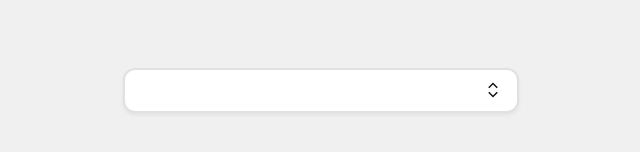
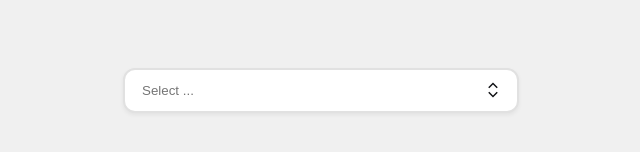
Before and after one commit to MaxymilianSa/vue-select, a Vue app: page / in a window 1280 px wide. Shown: the part 310-462 px from the top of the page, without its empty margins (319-959 px from the left). Built offline with nearby package versions, Linux system fonts and the light colour scheme.

Commit message:
Added first verion of search input

```diff
--- a/src/App.vue
+++ b/src/App.vue
@@ -1,6 +1,6 @@
 <template>
     <main>
-        <v-select v-model="value" v-bind="{ options, clearable: true }" multiple />
+        <v-select v-model="value" v-bind="{ options }" />
     </main>
 </template>
 
--- a/src/assets/main.scss
+++ b/src/assets/main.scss
@@ -48,11 +48,33 @@
         align-items: center;
         justify-content: space-between;
         cursor: pointer;
+        position: relative;
+
+        .delta-select__button-bg {
+            width: 100%;
+            height: 100%;
+            position: absolute;
+            left: 0;
+            z-index: 0;
+            border: none;
+            background-color: transparent;
+            cursor: pointer;
+        }
     }
 
     .delta-select__value {
         display: flex;
+        align-items: center;
         gap: 5px;
+        width: 100%;
+        z-index: 1;
+
+        input {
+            width: 100%;
+            box-sizing: border-box;
+            border: none;
+            outline: none;
+        }
 
         .delta-select__selected-item {
             display: flex;
@@ -86,6 +108,7 @@
         align-items: center;
         justify-content: center;
         gap: 5px;
+        z-index: 1;
 
         button {
             background: transparent;
--- a/src/components/Select.vue
+++ b/src/components/Select.vue
@@ -1,7 +1,8 @@
 <template>
     <div class="delta-select" ref="dropdownRef"
         :class="{ 'delta-select--disabled': disabled, 'delta-select--is-open': isOpen && !disabled }">
-        <button @click="toggleDropdown" class="delta-select__button">
+        <div class="delta-select__button">
+            <button class="delta-select__button-bg" @click="toggleDropdown"></button>
             <div class="delta-select__value" v-if="Array.isArray(selectedOption)">
                 <span class="delta-select__selected-item" v-for="option in selectedOption" :key="option.value">
                     {{ option.label }}
@@ -11,7 +12,8 @@
                 </span>
             </div>
             <div class="delta-select__value" v-else>
-                {{ selectedOption }}
+                <input type="text" ref="searchEl" v-model="search" placeholder="Select ..."
+                    @focus="() => isOpen = true" />
             </div>
             <div class="delta-select__icons">
                 <slot name="clear-icon" v-bind="{ isOpen, disabled, clearValue }">
@@ -21,10 +23,10 @@
                     </button>
                 </slot>
                 <slot name="toggle-icon" v-bind="{ isOpen, disabled, toggleDropdown }">
-                    <ExpandVerticalIcon :size="18" color="#111216" />
+                    <ExpandVerticalIcon :size="18" color="#111216" @click="toggleDropdown" />
                 </slot>
             </div>
-        </button>
+        </div>
         <slot name="list"
             v-bind="{ multiple, max, allOption, hideSelected, options: optionsList, model, updateValue, addAllOptions }"
             v-if="isOpen && !disabled">
@@ -59,11 +61,21 @@
     clearable: true,
 })
 const model = defineModel<ValueType>()
+const search = ref('')
+const searchEl = ref<HTMLInputElement | null>(null)
 const isOpen = ref(false);
 const dropdownRef = ref<HTMLElement | null>(null);
 
 const selectedOption = computed<string | OptionType[]>(() => props.multiple ? props.options.filter(option => model.value?.includes(option.value)) : props.options.find(option => option.value === model.value)?.label || '')
-const optionsList = computed(() => props.multiple && props.hideSelected ? props.options.filter(option => !model.value?.includes(option.value)) : props.options)
+const optionsList = computed(() => {
+    let newOptions = props.options;
+    if (props.multiple && props.hideSelected) {
+        newOptions = props.options.filter(option => !model.value?.includes(option.value)).filter((option) => option.label.toLowerCase().includes(search.value.toLowerCase()))
+    } else {
+        newOptions = props.options.filter((option) => option.label.toLowerCase().includes(search.value.toLowerCase()))
+    }
+    return newOptions
+})
 const closeOnSelect = computed(() => props.closeOnSelect || !props.multiple)
 
 const toggleDropdown = () => {
```
